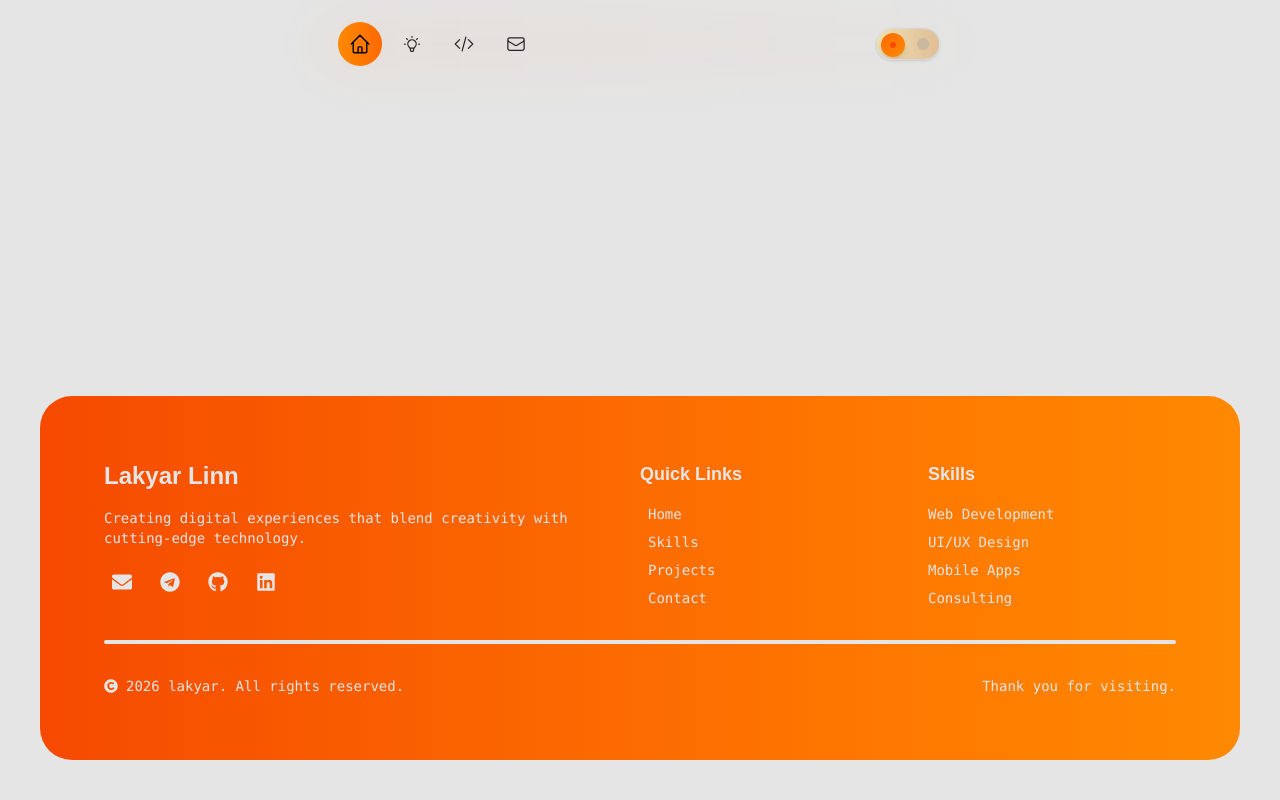
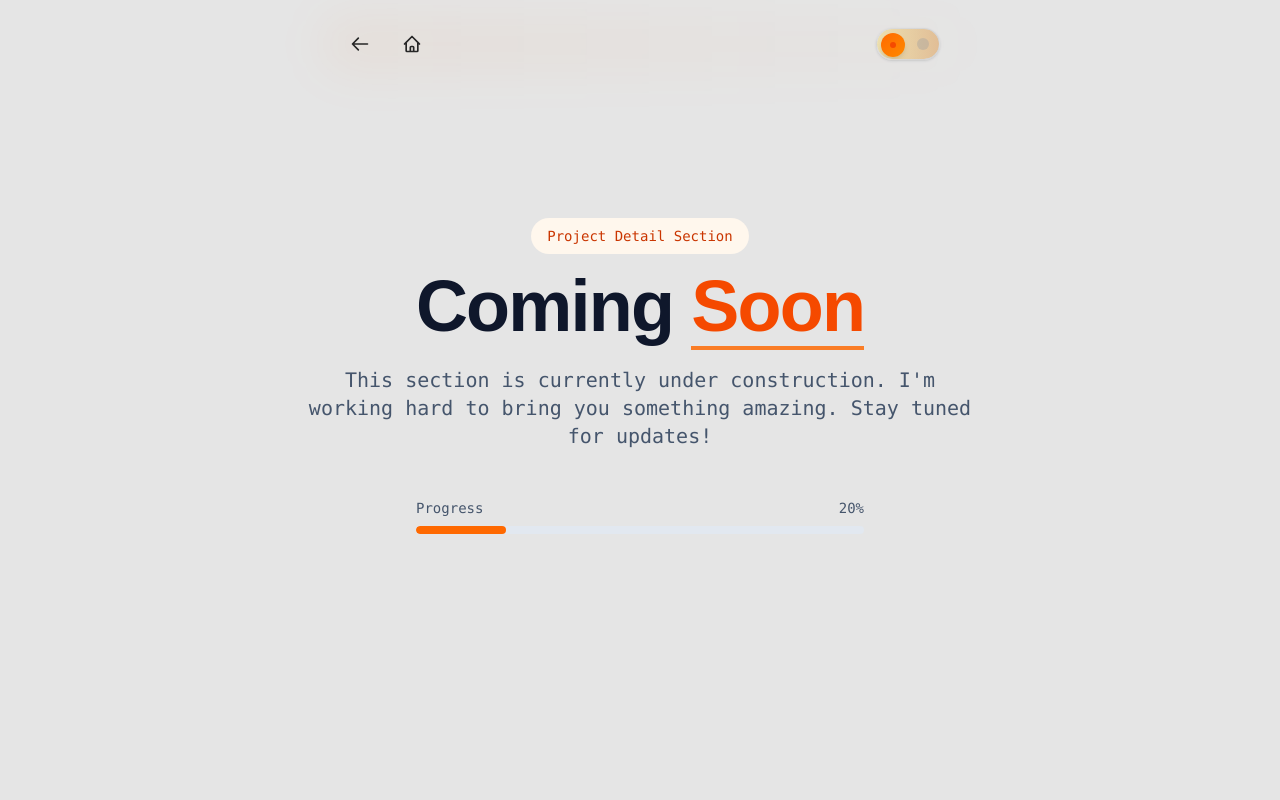
Before and after one commit to lakyar/Lakyar, a React (Vite) app: page /project/ani-new-stage in a window 1280 px wide. Shown: the top 800 px of the page. Built offline with nearby package versions, Linux system fonts and the light colour scheme; a web font is replaced by a local one.

Commit message:
coming soon project detail page

```diff
--- a/src/App.jsx
+++ b/src/App.jsx
@@ -12,6 +12,7 @@ import Lenis from "lenis";
 import Navbar from "./components/Navbar";
 import Footer from "./components/Footer";
 import Home from "./pages/Home";
+import Project from "./pages/Project";
 
 gsap.registerPlugin(ScrollTrigger, SplitText);
 
@@ -80,14 +81,8 @@ const AppContent = () => {
         <main className="grow">
           <Routes>
             <Route path="/" element={<Home />} />
-            {/* <Route
-                            path="/project/:slug"
-                            element={<ProjectDetail />}
-                        />
-                        <Route
-                            path="/member/:name"
-                            element={<MemberDetail />}
-                        /> */}
+            <Route path="/project/:slug" element={<Project />} />
+            {/* <Route path="/member/:name" element={<MemberDetail />} /> */}
           </Routes>
         </main>
 
--- a/src/components/Navbar.jsx
+++ b/src/components/Navbar.jsx
@@ -1,15 +1,19 @@
 import React, { useState, useEffect } from "react";
 import ThemeToggle from "./ThemeToggle";
+import { useLocation, useNavigate } from "react-router-dom";
 
 const Navbar = () => {
   const [activeLink, setActiveLink] = useState("home");
   const [scrolled, setScrolled] = useState(false);
+  const location = useLocation();
+  const navigate = useNavigate();
+  const isHomePage = location.pathname === "/";
 
   const navLinks = [
     {
       id: "home",
       label: "Home",
-      href: "#home",
+      href: "/#home",
       icon: (
         <svg
           className="h-5 w-5"
@@ -29,7 +33,7 @@ const Navbar = () => {
     {
       id: "skills",
       label: "Skills",
-      href: "#skills",
+      href: "/#skills",
       icon: (
         <svg
           className="h-5 w-5"
@@ -49,7 +53,7 @@ const Navbar = () => {
     {
       id: "projects",
       label: "Projects",
-      href: "#projects",
+      href: "/#projects",
       icon: (
         <svg
           className="h-5 w-5"
@@ -69,7 +73,7 @@ const Navbar = () => {
     {
       id: "contact",
       label: "Contact",
-      href: "#contact",
+      href: "/#contact",
       icon: (
         <svg
           className="h-5 w-5"
@@ -92,10 +96,12 @@ const Navbar = () => {
     const handleScroll = () => {
       setScrolled(window.scrollY > 20);
 
-      // Update active link based on scroll position
-      const sections = navLinks.map((link) =>
-        document.querySelector(link.href),
-      );
+      // Only update active link on homepage
+      if (isHomePage) {
+        const sections = navLinks.map((link) => {
+          const id = link.href.split("#")[1];
+          return id ? document.getElementById(id) : null;
+        });
         const scrollPosition = window.scrollY + 100;
 
         for (let i = sections.length - 1; i >= 0; i--) {
@@ -104,19 +110,45 @@ const Navbar = () => {
             break;
           }
         }
+      }
     };
 
     window.addEventListener("scroll", handleScroll);
     return () => window.removeEventListener("scroll", handleScroll);
-  }, []);
+  }, [isHomePage]);
+
+  // Set active link based on current page when not on homepage
+  useEffect(() => {
+    if (!isHomePage) {
+      setActiveLink("home");
+    }
+  }, [location.pathname, isHomePage]);
 
   const handleClick = (e, id, href) => {
     e.preventDefault();
     setActiveLink(id);
-    const element = document.querySelector(href);
+
+    if (href.includes("#") && !isHomePage) {
+      // Navigate to homepage first, then scroll to section
+      window.location.href = href;
+    } else if (href.includes("#") && isHomePage) {
+      // On homepage, just scroll to section
+      const element = document.getElementById(href.split("#")[1]);
       if (element) {
         element.scrollIntoView({ behavior: "smooth" });
       }
+    } else {
+      // Regular navigation to different page
+      window.location.href = href;
+    }
+  };
+
+  const goBack = () => {
+    navigate(-1);
+  };
+
+  const goHome = () => {
+    navigate("/");
   };
 
   return (
@@ -128,9 +160,10 @@ const Navbar = () => {
             : ""
         } border-white/20 dark:border-neutral-700/50`}
       >
-        {/* Navigation Links */}
+        {/* Navigation Links - Conditional */}
         <div className="flex items-center gap-1 gap-x-3 rounded-full">
-          {navLinks.map((link) => (
+          {isHomePage ? (
+            navLinks.map((link) => (
               <a
                 key={link.id}
                 href={link.href}
@@ -154,27 +187,86 @@ const Navbar = () => {
 
                 {/* Icon */}
                 <span
-                className={`relative z-10 transition-transform duration-300 ${activeLink === link.id ? "scale-105" : "scale-100"} `}
+                  className={`relative z-10 transition-transform duration-300 ${
+                    activeLink === link.id ? "scale-105" : "scale-100"
+                  } `}
                 >
                   {link.icon}
                 </span>
 
                 {/* Tooltip */}
                 <span
-                className={`disabled: absolute -top-4 left-1/2 -translate-x-1/2 rounded-md bg-neutral-900 px-2 py-0 text-xs whitespace-nowrap text-white opacity-0 shadow-lg transition-all duration-300 group-hover:opacity-100 dark:bg-white dark:text-neutral-900 ${activeLink === link.id ? "hidden" : ""} `}
+                  className={`absolute -top-4 left-1/2 -translate-x-1/2 rounded-md bg-neutral-900 px-2 py-0 text-xs whitespace-nowrap text-white opacity-0 shadow-lg transition-all duration-300 group-hover:opacity-100 dark:bg-white dark:text-neutral-900 ${
+                    activeLink === link.id ? "hidden" : ""
+                  } `}
                 >
                   {link.label}
                 </span>
               </a>
-          ))}
+            ))
+          ) : (
+            <>
+              <button
+                onClick={goBack}
+                className="group relative flex size-10 cursor-pointer items-center justify-center rounded-full text-neutral-800 transition-all duration-300 hover:text-neutral-900 active:scale-75 dark:text-neutral-300 dark:hover:text-white"
+                aria-label="Go back"
+                title="Go back"
+              >
+                <span className="absolute inset-0 scale-0 rounded-full bg-linear-to-r from-orange-400 to-orange-500 opacity-0 transition-all duration-500 ease-out group-hover:scale-100 group-hover:opacity-20" />
+                <span className="relative z-10">
+                  <svg
+                    className="h-5 w-5"
+                    fill="none"
+                    viewBox="0 0 24 24"
+                    stroke="currentColor"
+                  >
+                    <path
+                      strokeLinecap="round"
+                      strokeLinejoin="round"
+                      strokeWidth={2}
+                      d="M10 19l-7-7m0 0l7-7m-7 7h18"
+                    />
+                  </svg>
+                </span>
+                <span className="absolute -top-4 left-1/2 -translate-x-1/2 rounded-md bg-neutral-900 px-2 py-0 text-xs whitespace-nowrap text-white opacity-0 shadow-lg transition-all duration-300 group-hover:opacity-100 dark:bg-white dark:text-neutral-900">
+                  Back
+                </span>
+              </button>
+
+              <button
+                onClick={goHome}
+                className="group relative flex size-10 cursor-pointer items-center justify-center rounded-full text-neutral-800 transition-all duration-300 hover:text-neutral-900 active:scale-75 dark:text-neutral-300 dark:hover:text-white"
+                aria-label="Home"
+                title="Home"
+              >
+                <span className="absolute inset-0 scale-0 rounded-full bg-linear-to-r from-orange-400 to-orange-500 opacity-0 transition-all duration-500 ease-out group-hover:scale-100 group-hover:opacity-20" />
+                <span className="relative z-10">
+                  <svg
+                    className="h-5 w-5"
+                    fill="none"
+                    viewBox="0 0 24 24"
+                    stroke="currentColor"
+                  >
+                    <path
+                      strokeLinecap="round"
+                      strokeLinejoin="round"
+                      strokeWidth={2}
+                      d="M3 12l2-2m0 0l7-7 7 7M5 10v10a1 1 0 001 1h3m10-11l2 2m-2-2v10a1 1 0 01-1 1h-3m-6 0a1 1 0 001-1v-4a1 1 0 011-1h2a1 1 0 011 1v4a1 1 0 001 1m-6 0h6"
+                    />
+                  </svg>
+                </span>
+                <span className="absolute -top-4 left-1/2 -translate-x-1/2 rounded-md bg-neutral-900 px-2 py-0 text-xs whitespace-nowrap text-white opacity-0 shadow-lg transition-all duration-300 group-hover:opacity-100 dark:bg-white dark:text-neutral-900">
+                  Home
+                </span>
+              </button>
+            </>
+          )}
         </div>
 
-        {/* Theme Toggle */}
         <div className="flex items-center gap-4">
           <ThemeToggle />
         </div>
 
-        {/* Glow Effect */}
         <div className="absolute inset-0 -z-10 rounded-full bg-linear-to-r from-orange-500/5 to-orange-500/1 blur-xl" />
       </div>
     </nav>
--- a/src/pages/Project.jsx
+++ b/src/pages/Project.jsx
@@ -1,9 +1,15 @@
-import React from 'react'
-
+import React from "react";
+import ComingSoon from "../components/ComingSoon";
 const Project = () => {
   return (
-    <div>Project</div>
-  )
-}
+    <div>
+      <ComingSoon
+        id="Project Detail"
+        sectionName="Project Detail"
+        progress="20%"
+      />
+    </div>
+  );
+};
 
-export default Project
+export default Project;
--- a/src/sections/Projects.jsx
+++ b/src/sections/Projects.jsx
@@ -5,7 +5,6 @@ import gsap from "gsap";
 import { ScrollTrigger } from "gsap/ScrollTrigger";
 import { useGSAP } from "@gsap/react";
 import { Link } from "react-router-dom";
-import SplitText from "gsap/SplitText.js";
 
 const Projects = () => {
   const [shuffledProjects] = useState(() =>
@@ -70,7 +69,8 @@ const Projects = () => {
             const scale = getRandomScale();
 
             return (
-              <div
+              <Link
+                to={`/project/${project.slug}`}
                 key={project.id}
                 ref={(el) => (cardsRef.current[index] = el)}
                 className="project-card group relative w-[80%] rounded-lg sm:w-[45%] lg:w-[30%]"
@@ -109,7 +109,7 @@ const Projects = () => {
                     {project.description}
                   </h3>
                 </div>
-              </div>
+              </Link>
             );
           })}
         </div>
```
Lines whose indentation alone changed are shown as unchanged.
